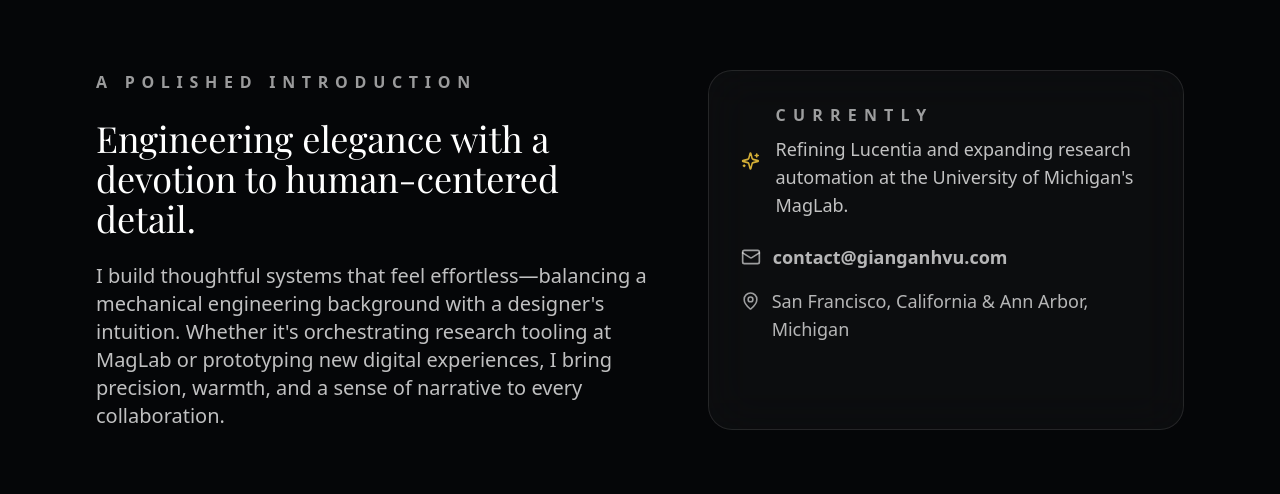
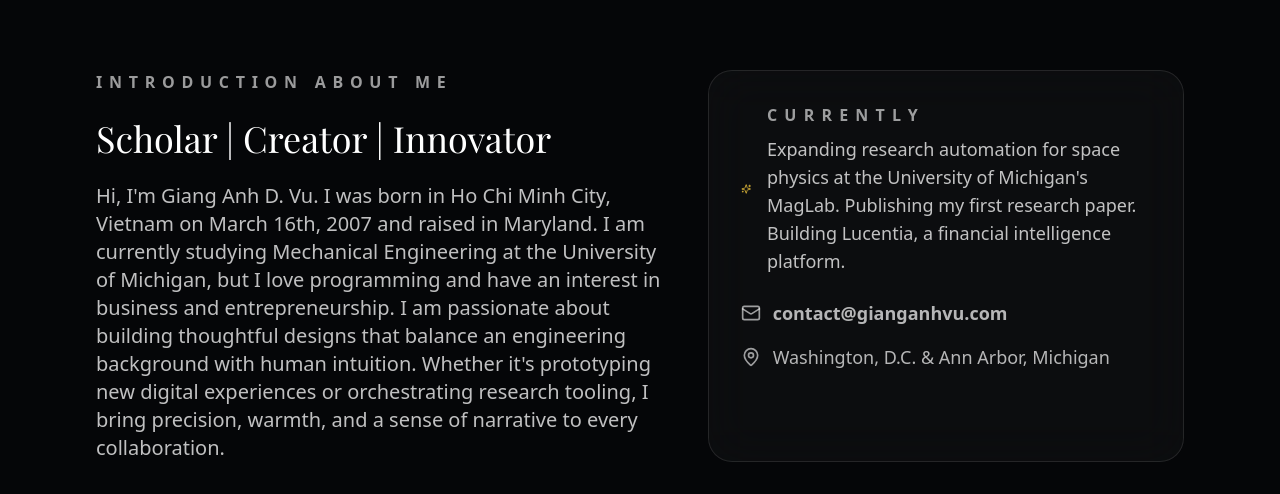
Before and after one commit to gvu07/GAV, a Next.js app: page / in a window 1280 px wide. Shown: the part 827-1321 px from the top of the page. Built offline with nearby package versions, Linux system fonts and the light colour scheme; a web font is replaced by a local one.

Commit message:
Revise introduction and current activities
Updated personal introduction and portfolio details.

```diff
--- a/src/app/page.tsx
+++ b/src/app/page.tsx
@@ -60,7 +60,7 @@ export default function HomePage() {
             <Image src="/GAV_Logo1_nobgWhite.png" alt="Giang Anh Vu personal monogram" fill className="object-contain" priority />
           </div>
           <div className="space-y-3">
-            <p className="text-sm font-semibold uppercase tracking-[0.4em] text-white/80">Portfolio of</p>
+            <p className="text-sm font-semibold uppercase tracking-[0.4em] text-white/80"></p>
             <h1 className="font-serif text-4xl tracking-[0.08em] text-white sm:text-5xl md:text-6xl">Giang Anh Vu</h1>
             <p className="max-w-xl text-lg text-white/80 sm:text-xl">
               Engineering, Business, and Creativity
@@ -94,14 +94,16 @@ export default function HomePage() {
         <div className="section-container space-y-16">
           <div className="grid gap-10 lg:grid-cols-[1.2fr_1fr]">
             <div className="space-y-6">
-              <p className="text-base font-semibold uppercase tracking-[0.42em] text-white/60">A polished introduction</p>
+              <p className="text-base font-semibold uppercase tracking-[0.42em] text-white/60">Introduction About Me</p>
               <h2 className="font-serif text-3xl text-white sm:text-4xl">
-                Engineering elegance with a devotion to human-centered detail.
+                Scholar | Creator | Innovator
               </h2>
               <p className="max-w-2xl text-lg leading-8 text-white/75 sm:text-xl">
-                I build thoughtful systems that feel effortless—balancing a mechanical engineering background with a
-                designer&apos;s intuition. Whether it&apos;s orchestrating research tooling at MagLab or prototyping new digital
-                experiences, I bring precision, warmth, and a sense of narrative to every collaboration.
+                Hi, I'm Giang Anh D. Vu. I was born in Ho Chi Minh City, Vietnam on March 16th, 2007 and raised in Maryland. I am currently
+                studying Mechanical Engineering at the University of Michigan, but I love programming and have an interest in business and entrepreneurship.
+                I am passionate about building thoughtful designs that balance an engineering background with
+                human intuition. Whether it&apos;s prototyping new digital experiences or orchestrating research tooling,
+                I bring precision, warmth, and a sense of narrative to every collaboration.
               </p>
             </div>
 
@@ -111,7 +113,8 @@ export default function HomePage() {
                 <div>
                   <p className="text-base font-semibold uppercase tracking-[0.45em] text-white/60">Currently</p>
                   <p className="mt-2 text-lg text-white/75">
-                    Refining Lucentia and expanding research automation at the University of Michigan&apos;s MagLab.
+                    Expanding research automation for space physics at the University of Michigan&apos;s MagLab. Publishing my first research paper.
+                    Building Lucentia, a financial intelligence platform.
                   </p>
                 </div>
               </div>
@@ -124,7 +127,7 @@ export default function HomePage() {
                 </div>
                 <div className="flex items-start gap-3">
                   <MapPin className="mt-1 h-5 w-5 text-white/60" />
-                  <span>San Francisco, California &amp; Ann Arbor, Michigan</span>
+                  <span>Washington, D.C. &amp; Ann Arbor, Michigan</span>
                 </div>
               </div>
             </div>
```
